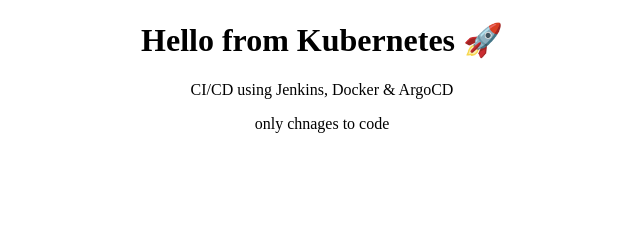
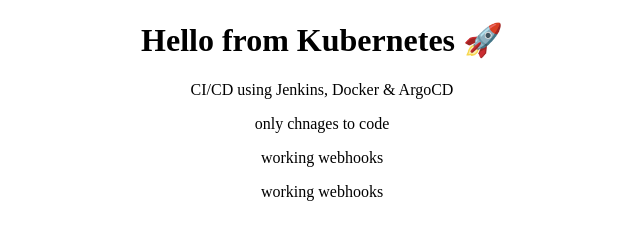
Before and after one commit to sagarpatil28dec98/demoyoutubeautomation, a website: page app/html/index.html in a window 1280 px wide. Shown: the whole page, without its empty margins (318-958 px from the left). Drawn offline with Linux system fonts and the light colour scheme.

Commit message:
new commit in weebhooks

```diff
--- a/app/html/index.html
+++ b/app/html/index.html
@@ -7,5 +7,7 @@
   <h1>Hello from Kubernetes 🚀</h1>
   <p>CI/CD using Jenkins, Docker & ArgoCD</p>
   <p>only chnages  to code</p>
+  <p>working webhooks</p>
+  <p>working webhooks</p>
 </body>
 </html>
--- /dev/null
+++ b/app/package.json
@@ -0,0 +1,5 @@
+{
+  "dependencies": {
+    "smee-client": "^5.0.0"
+  }
+}
```
Also changed, not shown: 2 other files.
